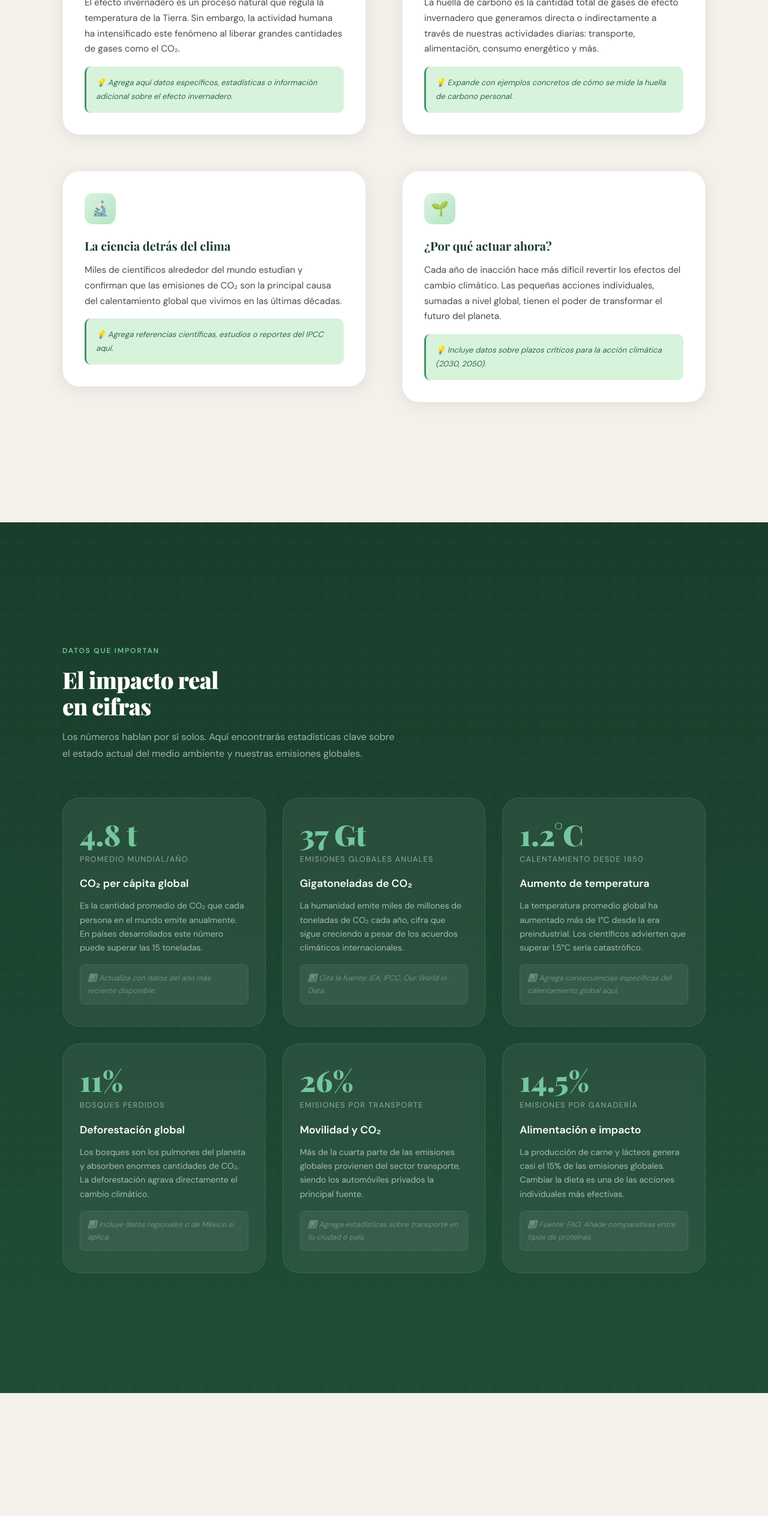
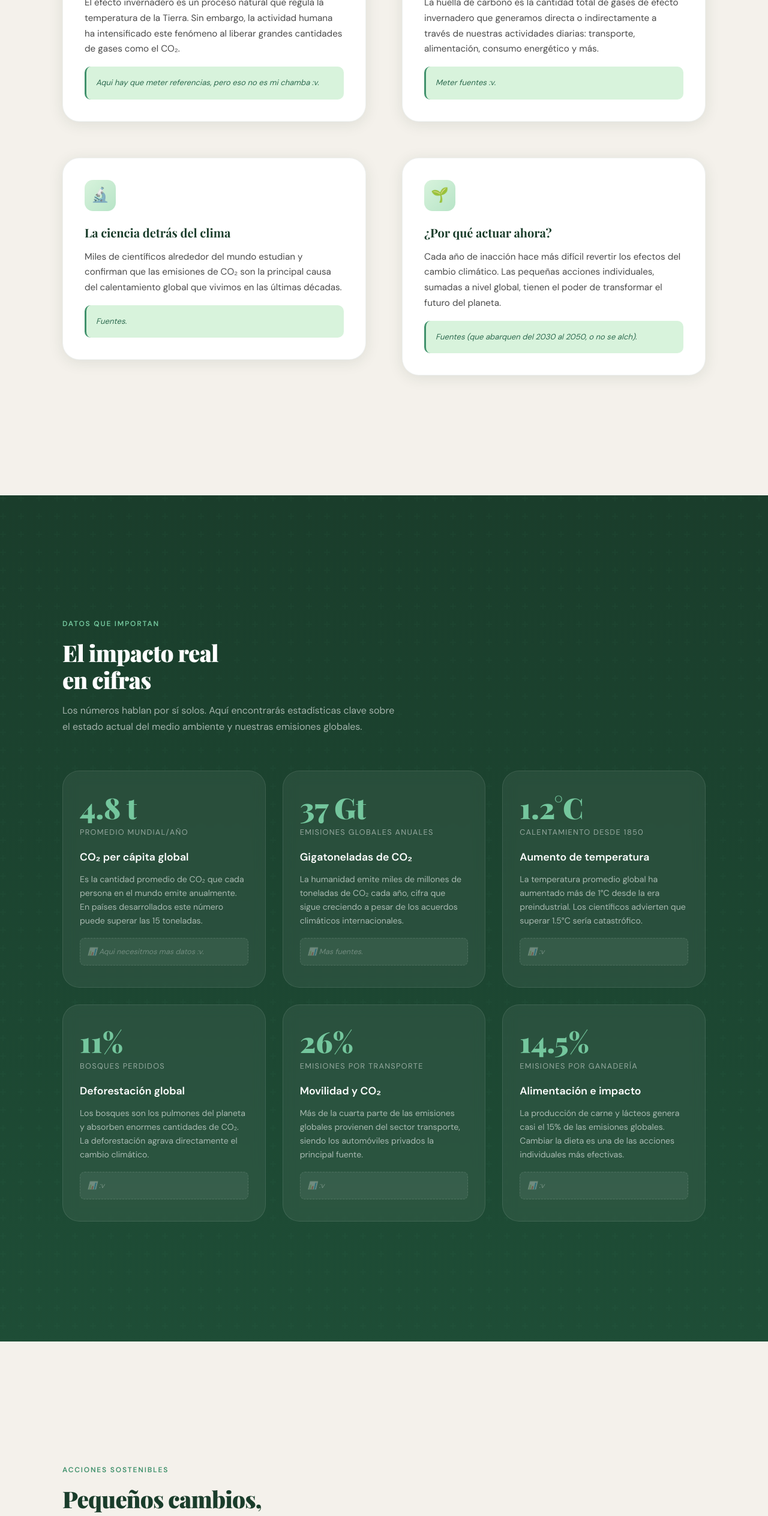
Before and after one commit to Zoket321/CO2, a plain HTML site: page index.html in a window 1280 px wide. Shown: the part 1420-3948 px from the top of the page at 60% size. Drawn offline with nearby package versions, Linux system fonts and the light colour scheme.

Commit message:
Update placeholder text in index.html

```diff
--- a/index.html
+++ b/index.html
@@ -113,7 +113,7 @@
             fenómeno al liberar grandes cantidades de gases como el CO₂.
           </p>
           <div class="info-placeholder">
-            <p>💡 Agrega aquí datos específicos, estadísticas o información adicional sobre el efecto invernadero.</p>
+            <p>Aqui hay que meter referencias, pero eso no es mi chamba :v.</p>
           </div>
         </div>
 
@@ -128,7 +128,7 @@
             diarias: transporte, alimentación, consumo energético y más.
           </p>
           <div class="info-placeholder">
-            <p>💡 Expande con ejemplos concretos de cómo se mide la huella de carbono personal.</p>
+            <p>Meter fuentes :v.</p>
           </div>
         </div>
 
@@ -143,7 +143,7 @@
             que vivimos en las últimas décadas.
           </p>
           <div class="info-placeholder">
-            <p>💡 Agrega referencias científicas, estudios o reportes del IPCC aquí.</p>
+            <p>Fuentes.</p>
           </div>
         </div>
 
@@ -158,7 +158,7 @@
             tienen el poder de transformar el futuro del planeta.
           </p>
           <div class="info-placeholder">
-            <p>💡 Incluye datos sobre plazos críticos para la acción climática (2030, 2050).</p>
+            <p>Fuentes (que abarquen del 2030 al 2050, o no se alch).</p>
           </div>
         </div>
       </div>
@@ -190,7 +190,7 @@
             anualmente. En países desarrollados este número puede superar las 15 toneladas.
           </p>
           <div class="impacto-placeholder">
-            <p>📊 Actualiza con datos del año más reciente disponible.</p>
+            <p>📊 Aqui necesitmos mas datos :v.</p>
           </div>
         </div>
 
@@ -205,7 +205,7 @@
             cifra que sigue creciendo a pesar de los acuerdos climáticos internacionales.
           </p>
           <div class="impacto-placeholder">
-            <p>📊 Cita la fuente: IEA, IPCC, Our World in Data.</p>
+            <p>📊 Mas fuentes.</p>
           </div>
         </div>
 
@@ -220,7 +220,7 @@
             preindustrial. Los científicos advierten que superar 1.5°C sería catastrófico.
           </p>
           <div class="impacto-placeholder">
-            <p>📊 Agrega consecuencias específicas del calentamiento global aquí.</p>
+            <p>📊 :v </p>
           </div>
         </div>
 
@@ -235,7 +235,7 @@
             de CO₂. La deforestación agrava directamente el cambio climático.
           </p>
           <div class="impacto-placeholder">
-            <p>📊 Incluye datos regionales o de México si aplica.</p>
+            <p>📊 :v </p>
           </div>
         </div>
 
@@ -250,7 +250,7 @@
             transporte, siendo los automóviles privados la principal fuente.
           </p>
           <div class="impacto-placeholder">
-            <p>📊 Agrega estadísticas sobre transporte en tu ciudad o país.</p>
+            <p>📊 :v </p>
           </div>
         </div>
 
@@ -265,7 +265,7 @@
             globales. Cambiar la dieta es una de las acciones individuales más efectivas.
           </p>
           <div class="impacto-placeholder">
-            <p>📊 Fuente: FAO. Añade comparativas entre tipos de proteínas.</p>
+            <p>📊 :v </p>
           </div>
         </div>
       </div>
@@ -296,7 +296,7 @@
               Camina, usa la bicicleta o el transporte público para trayectos
               cortos. Si necesitas auto, considera carpooling o vehículos eléctricos.
             </p>
-            <div class="consejo-placeholder">💡 Agrega un dato de impacto: "Evitar 1 km en auto = X g CO₂"</div>
+            <div class="consejo-placeholder"> :v </div>
           </div>
         </div>
 
@@ -310,7 +310,7 @@
               Reduce el consumo de carne roja a 1-2 veces por semana. Incorpora
               proteínas de origen vegetal como leguminosas, tofu y frutos secos.
             </p>
-            <div class="consejo-placeholder">💡 Añade recetas o alternativas de proteína vegetal específicas.</div>
+            <div class="consejo-placeholder">💡:v </div>
           </div>
         </div>
 
@@ -324,7 +324,7 @@
               Separa tus residuos, composta los orgánicos y lleva tus propias
               bolsas al supermercado. Cada kilo de basura reciclada cuenta.
             </p>
-            <div class="consejo-placeholder">💡 Incluye guía de reciclaje para tu ciudad específica.</div>
+            <div class="consejo-placeholder">💡:v </div>
           </div>
         </div>
 
@@ -338,7 +338,7 @@
               Cambia focos convencionales por LED, desconecta aparatos en desuso
               y aprovecha la luz natural. Considera energías renovables en casa.
             </p>
-            <div class="consejo-placeholder">💡 Agrega estimado de ahorro en pesos y kg CO₂ por cambio de hábito.</div>
+            <div class="consejo-placeholder">💡:v .</div>
           </div>
         </div>
 
@@ -352,7 +352,7 @@
               Antes de comprar pregúntate si realmente lo necesitas. Elige
               productos durables, compra de segunda mano y apoya marcas sostenibles.
             </p>
-            <div class="consejo-placeholder">💡 Lista de marcas certificadas o tiendas de segunda mano locales.</div>
+            <div class="consejo-placeholder">💡 :v </div>
           </div>
         </div>
 
@@ -366,7 +366,7 @@
               El tratamiento y bombeo de agua consume energía. Ducha corta, repara
               fugas y recoge agua de lluvia para riego. Cada litro importa.
             </p>
-            <div class="consejo-placeholder">💡 Añade datos locales sobre escasez de agua o situación hídrica.</div>
+            <div class="consejo-placeholder">💡:v </div>
           </div>
         </div>
       </div>
```
